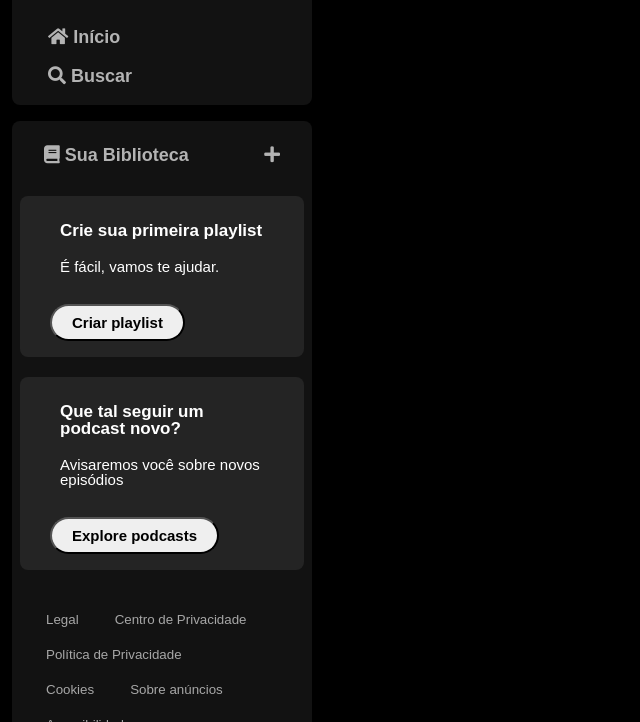
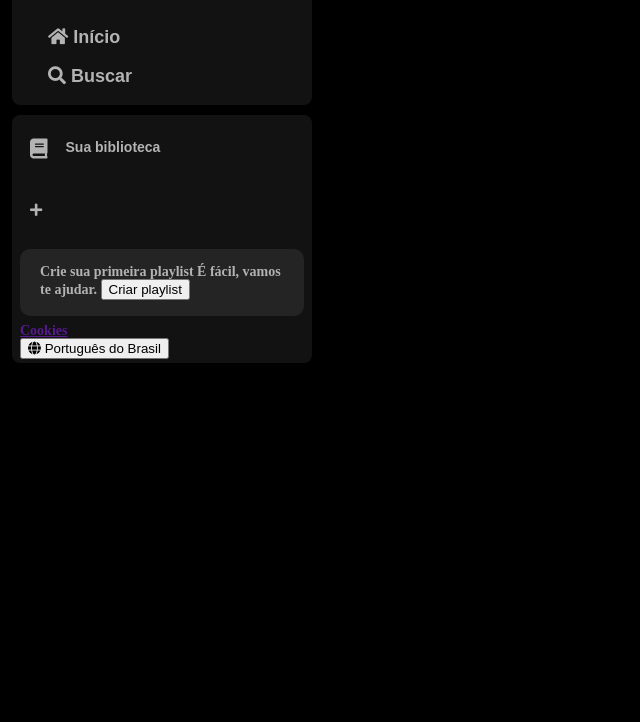
Before and after one commit to geyzaa/spotify-imers-o, a plain HTML site: page index.html in a window 1280 px wide. Shown: the part 78-800 px from the top of the page, without its empty margins (0-640 px from the left). Drawn offline with Linux system fonts and the light colour scheme.

Commit message:
reorganizando código, biblioteca e playlist

```diff
--- a/index.html
+++ b/index.html
@@ -21,7 +21,6 @@
                     <img src="./assets/icons/logo-spotify.png" alt="logo do Spotify">
                 </a>
             </div>
-            <div>
                 <ul>
                     <li>
                         <a href="">
@@ -36,42 +35,39 @@
                         </a>
                     </li>
                 </ul>
+        </nav>
+
+        <div class="library">
+            <div class="library__content">
+              <button class="library__button">
+                <span class="fa fas fa-book"></span>
+                <span>Sua biblioteca</span>
+              </button>
+              <span class="fa fa-plus"></span>
             </div>
-        </nav>
-        <nav class="sidebar__biblioteca">
-            <div class="sidebar__biblioteca-nav">
-                <a class="btn__biblioteca" href="">
-                    <span class="fa fa-book"></span>
-                    <span>Sua Biblioteca</span>
-                    <a class="btn__mais">
-                        <span class="fa fa-plus"></span>
-                    </a>
-                </a>
+
+            <section class="section-playlist">
+              <div class="section-playlist__content">
+                <span class="text title">Crie sua primeira playlist</span>
+                <span class="text subtitle">É fácil, vamos te ajudar.</span>
+                <button class="section-playlist__button">
+                  <span>Criar playlist</span>
+                </button>
+              </div>
+            </section>
+
+            <div class="cookies">
+                <a href="">Cookies</a>
             </div>
-            <div class="sidebar__playlist">
-                <h2>Crie sua primeira playlist</h2>
-                <p>É fácil, vamos te ajudar.</p>
-                <button class="sidebar__playlist-botao">Criar playlist</button>
+            <div class="languages">
+                <button class="languages__button">
+                    <span class="fa fa-globe"></span>
+                    <span>Português do Brasil</span>
+                </button>
             </div>
-            <div class="sidebar__podcasts">
-                <h2>Que tal seguir um podcast novo?</h2>
-                <p>Avisaremos você sobre novos episódios</p>
-                <button class="sidebar__playlist-botao">Explore podcasts</button>
-            </div>
-            <div class="sidebar__footer">
-                <button>Legal</button>
-                <button>Centro de Privacidade</button>
-                <button>Política de Privacidade</button>
-                <button>Cookies</button>
-                <button>Sobre anúncios</button>
-                <button>Acessibilidade</button>
-                <button>Notice at Collection</button>
-                <button>Your Privacy Choices</button>
-                <button>Cookies</button>
-            </div>
-        </nav>
+        </div>
     </div>
 
+</body>
 
-</body>
 </html>
--- a/styles.css
+++ b/styles.css
@@ -50,91 +50,59 @@ h1 h2 {
     color: #b3b3b3;
     font-weight: 600;
     font-size: 18px;
-    font-family: "DM Sans", sans-serif
-}
-
-.sidebar__biblioteca  {
-    background-color: #121212;
-    margin-top: 16px;
-    border-radius: 8px;
-    padding: 0px 0 0 0px;
-}
-
-/*flexbox tags a*/
-.sidebar__biblioteca-nav {
-display: flex;
-justify-content:space-between;
-align-items: center;
-padding: 8px 16px;
-}
-
-.sidebar__biblioteca div a {
-    text-decoration: none;
-    color: #b3b3b3;
-    font-weight: 600;
-    font-size: 18px;
     font-family: "DM Sans", sans-serif;
 }
 
-.btn__biblioteca {
-    padding: 4px 16px;
-    font-size: 20px;
+.library {
+    background-color:#121212;
+    border-radius:8px;
+    display:flex;
+    justify-content: space-between;
+    flex-direction: column;
+    padding:4px 8px;
+    color:#b3b3b3;
+    font-weight: 600;
+    font-size:14px;
+    margin-top: 10px;
 }
 
-.btn__mais {
-    padding: 16px;
+.library .library__button {
+    display:flex;
+    margin-right: 10px;
+    color:#b3b3b3;
+    background-color: transparent;
+    border:0px;
+    font-size: 14px;
+    font-weight: 700;
+    font-family: "DM Sans", sans-serif;
+    text-align: center;
+    text-decoration: none;
+    text-transform: none;
+    padding:20px 10px;
 }
 
-.sidebar__biblioteca h2, p {
-    color:#fff;
-    font-family: "DM Sans", sans-serif;
-    padding: 10px 20px 10px 20px;
-    /*margin-top: 20px;*/
+.library .library__button .fa {
+    font-size:20px;
+    font-weight: 300;
+    color:#b3b3b3;
+    margin-right: 10px;
+    padding-right:8px;
 }
 
-.sidebar__biblioteca h2 {
-    font-size: 17px;
-    font-weight: 600;
-}
-.sidebar__biblioteca p {
-    font-size: 15px;
+.library .library__content .fa-plus {
+    margin: 24px 10px;
 }
 
-.sidebar__playlist,
-.sidebar__podcasts {
-    background: #242424;
-    margin-top: 16px;
-    margin: 8px 8px;
-    border-radius: 8px;
-    padding: 16px 20px;
+.section-playlist {
+    display:flex;
+    align-items: flex-start;
+    justify-content: space-between;
+    gap:20px; /*espaço entre elementos*/
+    background-color: #242424;
+    color:#b3b3b3;
+    font-weight: 600;
+    font-size: 14px;
+    margin: 8px 0;
+    padding:16px 20px;
+    border-radius:10px;
 }
-
-.sidebar__podcasts {
-    margin: 20px 8px 8px 8px;
-}
-.sidebar__playlist-botao {
-    border-radius: 20px;
-    padding: 8px 20px;
-    font-family: "DM Sans", sans-serif;
-    font-size: 15px;
-    font-weight: 600;
-    margin: 20px 0 0 10px;
-}
-
-.sidebar__footer {
-    display: flex;
-    justify-content:first baseline;
-    flex-wrap: wrap;
-    margin: 32px 0;
-    padding: 0 24px;
-
-}
-
-.sidebar__footer button {
-    background: #121212;
-/*text-decoration: none;*/
-color: #a7a7a7;
-border:none;
-margin: 0 16px 0 0;
-padding: 10px;
-}
```
